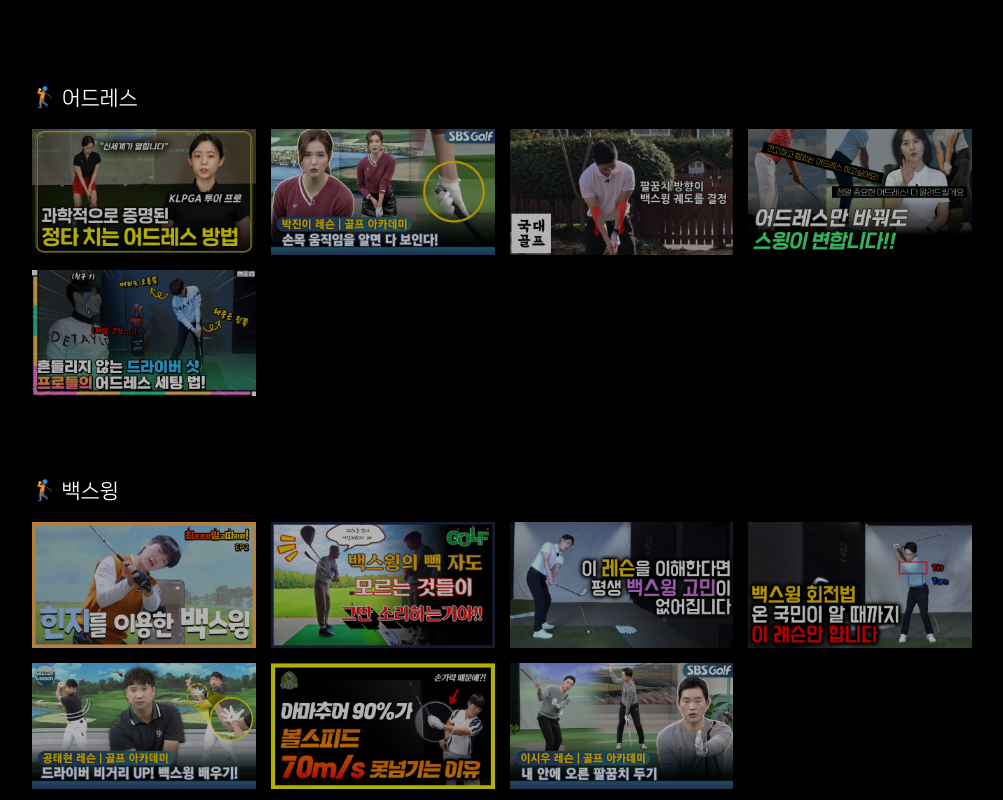
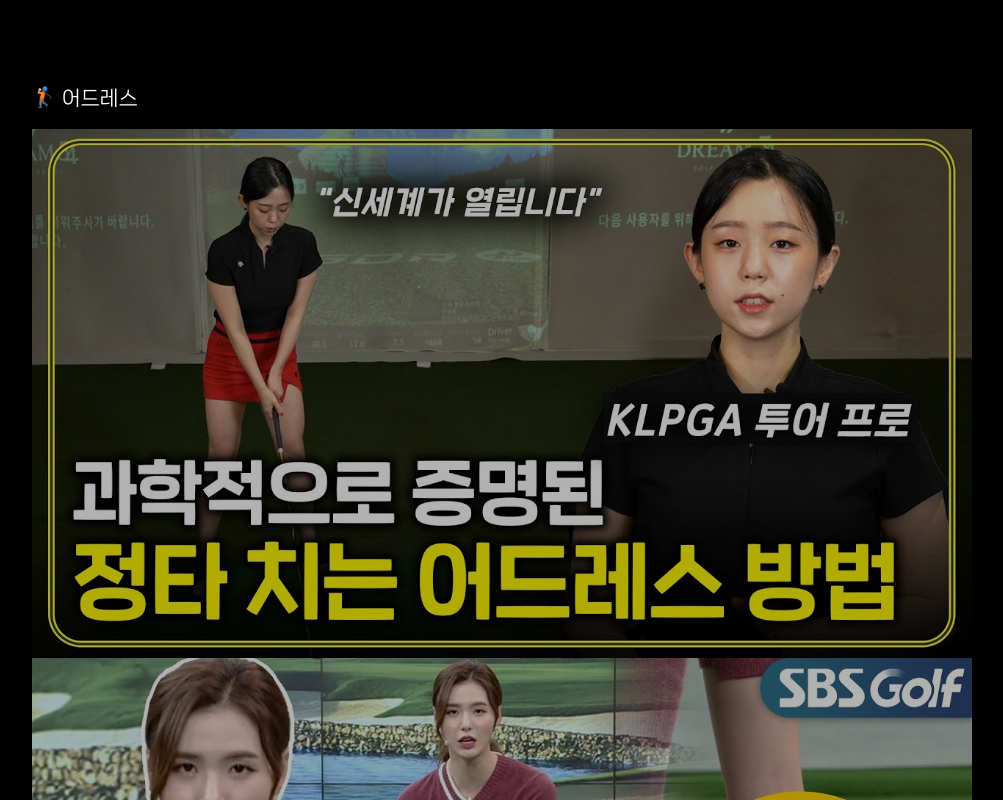
Before and after one commit to ystone-dev/golf-youtube, a React (Create React App) app: page / in a window 1280 px wide. Shown: the part 820-1620 px from the top of the page, without its empty margins (268-1271 px from the left). Built offline with nearby package versions, Linux system fonts and the light colour scheme.

Commit message:
design: video css flex로 변경

```diff
--- a/src/assets/scss/section/_video.scss
+++ b/src/assets/scss/section/_video.scss
@@ -1,18 +1,56 @@
 .video {
   .container {
-    display: grid;
-    grid-template-columns: repeat(4, 1fr);
-    gap: 15px;
+    position: relative;
 
-    @media (max-width: 1200px) {
-      grid-template-columns: repeat(3, 1fr);
+    .inner {
+      display: flex;
+      gap: 15px;
+
+      .thumbnail {
+        flex: 0 0 calc(25% - 15px + 15px / 4);
+
+        @media (max-width: 1200px) {
+          flex: 0 0 calc(33.33% - 15px + 15px / 3);
+        }
+      }
+
+      @media (max-width: 1000px) {
+        gap: 10px;
+
+        .thumbnail {
+          flex: 0 0 calc(50% - 15px + 15px / 2);
+          @media (max-width: 500px) {
+            flex: 0 0 100%;
+          }
+        }
+      }
     }
-    @media (max-width: 1000px) {
-      grid-template-columns: repeat(2, 1fr);
-      gap: 10px;
+
+    .left {
+      width: 27px;
+      height: 44px;
+      position: absolute;
+      top: 50%;
+      transform: translateY(-50%);
+      left: 0;
+      background-color: rgba(0, 0, 0, 0.5);
+      img {
+        width: 15px;
+        height: 30px;
+      }
     }
-    @media (max-width: 500px) {
-      grid-template-columns: repeat(1, 1fr);
+    .right {
+      width: 27px;
+      height: 44px;
+      position: absolute;
+      top: 50%;
+      transform: translateY(-50%);
+      right: 0;
+      background-color: rgba(0, 0, 0, 0.5);
+      img {
+        width: 15px;
+        height: 30px;
+      }
     }
   }
 }
```
